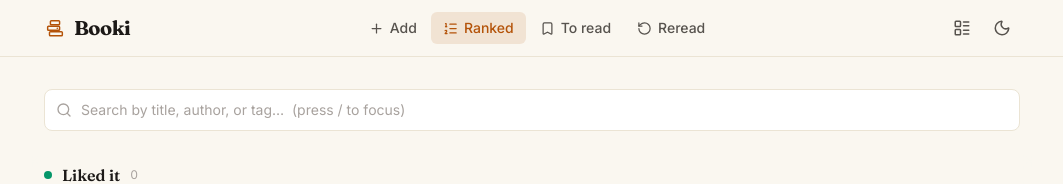
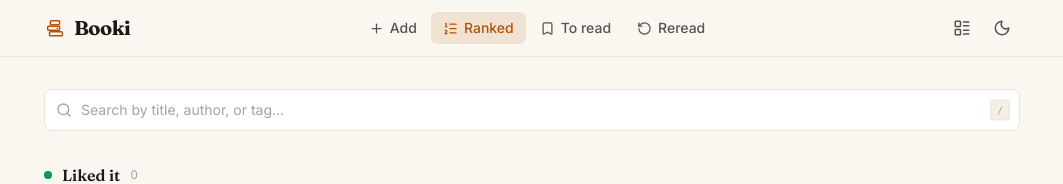
Before and after one commit to AmolShahh/Booki, a React (Vite) app: page / in a window 1280 px wide. Both pictures are taken after a click on the button "Ranked". Shown: the top 184 px of the page, without its empty margins (108-1171 px from the left). Built offline with nearby package versions, Linux system fonts and the light colour scheme; no server answers.

Commit message:
fix placeholder text

```diff
--- a/src/components/SearchBar.tsx
+++ b/src/components/SearchBar.tsx
@@ -1,4 +1,4 @@
-import React, { useEffect, useRef } from "react";
+import React, { useEffect, useRef, useState } from "react";
 import { Search } from "lucide-react";
 
 interface SearchBarProps {
@@ -17,10 +17,11 @@ const isTypingElsewhere = (el: EventTarget | null): boolean => {
 const SearchBar: React.FC<SearchBarProps> = ({
   value,
   onChange,
-  placeholder = "Search by title, author, or tag…  (press / to focus)",
+  placeholder = "Search by title, author, or tag…",
   className = "",
 }) => {
   const inputRef = useRef<HTMLInputElement>(null);
+  const [focused, setFocused] = useState(false);
 
   // Global "/" shortcut: focuses whichever SearchBar is currently mounted.
   useEffect(() => {
@@ -45,9 +46,20 @@ const SearchBar: React.FC<SearchBarProps> = ({
         ref={inputRef}
         value={value}
         onChange={(e) => onChange(e.target.value)}
+        onFocus={() => setFocused(true)}
+        onBlur={() => setFocused(false)}
         placeholder={placeholder}
-        className="w-full rounded-lg border border-border-subtle bg-surface py-2.5 pl-9 pr-4 text-sm text-text-primary placeholder-text-muted transition-colors focus:border-accent focus:outline-none focus:ring-1 focus:ring-accent"
+        className="w-full rounded-lg border border-border-subtle bg-surface py-2.5 pl-9 pr-10 text-sm text-text-primary placeholder-text-muted transition-colors focus:border-accent focus:outline-none focus:ring-1 focus:ring-accent"
       />
+      {!focused && !value && (
+        <kbd
+          aria-hidden
+          className="pointer-events-none absolute right-2.5 top-1/2 hidden -translate-y-1/2 select-none rounded border border-border-subtle bg-surface-hover px-1.5 py-0.5 font-mono text-[10px] font-medium text-text-muted sm:inline-block"
+          title="Press / to focus search"
+        >
+          /
+        </kbd>
+      )}
     </div>
   );
 };
```
